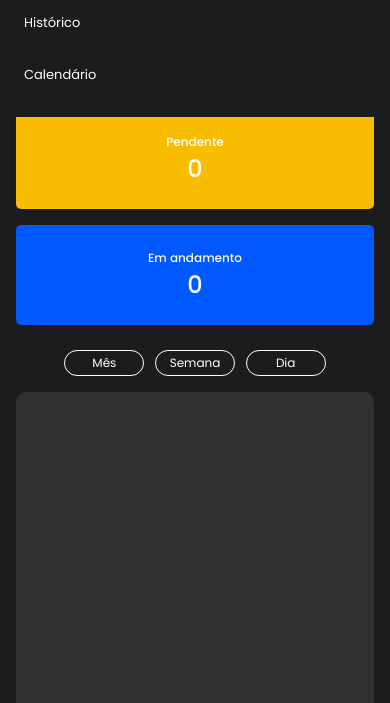
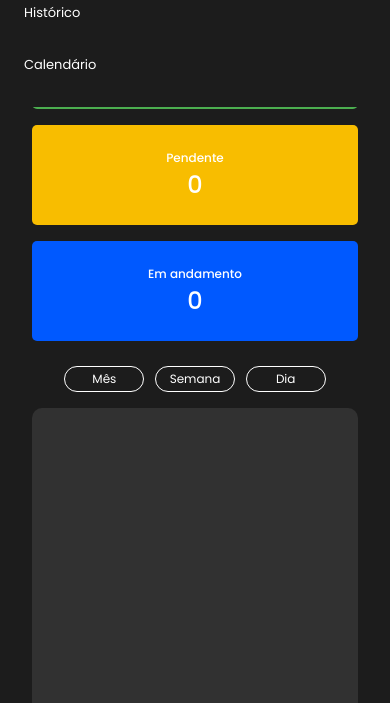
Before and after one commit to pedroLima019/HabitLife, a website with bundled scripts: page frontend/src/pages/dashboard.html in a window 390 px wide. Both pictures are taken after a click on the button "menu". Shown: the part 141-844 px from the top of the page. Built offline with nearby package versions, Linux system fonts and the light colour scheme.

Commit message:
feat: add readm.md

```diff
--- a/frontend/src/js/calendar.js
+++ b/frontend/src/js/calendar.js
@@ -1,5 +1,6 @@
 document.addEventListener("DOMContentLoaded", function () {
   let calendarEl = document.getElementById("calendar");
+
   let calendar = new FullCalendar.Calendar(calendarEl, {
     headerToolbar: {
       center: "title",
--- a/frontend/src/styles/sidebar.css
+++ b/frontend/src/styles/sidebar.css
@@ -135,6 +135,7 @@ body {
   .header-container {
     padding: 0 2rem;
   }
+
   #nav-container {
     flex-direction: row-reverse;
     width: 55%;
@@ -148,7 +149,7 @@ body {
     background: var(--color-primary);
     width: 100%;
     position: absolute;
-    top: 70px;
+    top: 60px;
     left: 0;
     padding: 1rem 0;
     transform: translateY(-10px);
@@ -192,7 +193,6 @@ body {
   #nav-links li a {
     display: block;
     padding: 1rem;
-    width: 98%;
     color: var(--color-white);
     transition: 0.3s;
   }
@@ -220,6 +220,11 @@ body {
   .header-container {
     padding: 0 1rem;
   }
+
+  .main-container {
+    padding: 1rem;
+  }
+
   #nav-container {
     flex-direction: row-reverse;
     width: 58%;
```
Also changed, not shown: frontend/src/pages/calendar.html (+4 -1 lines), README.md (added).
